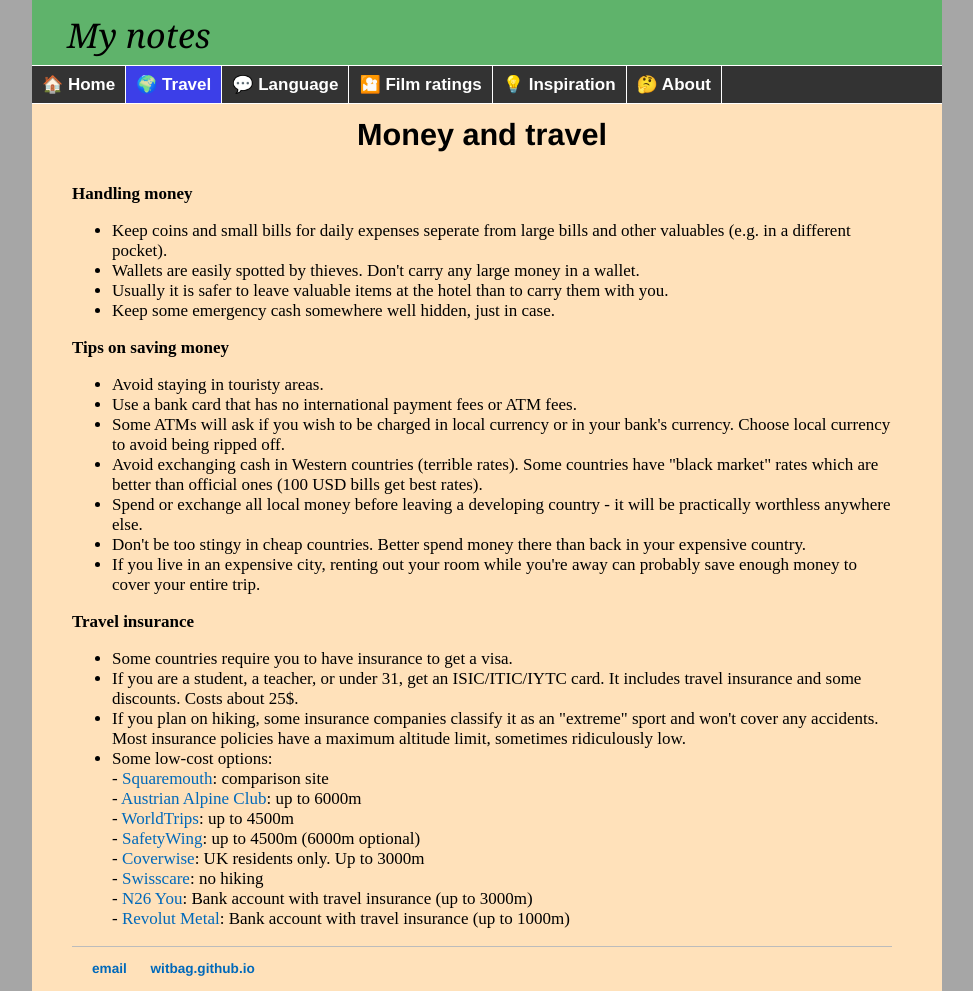
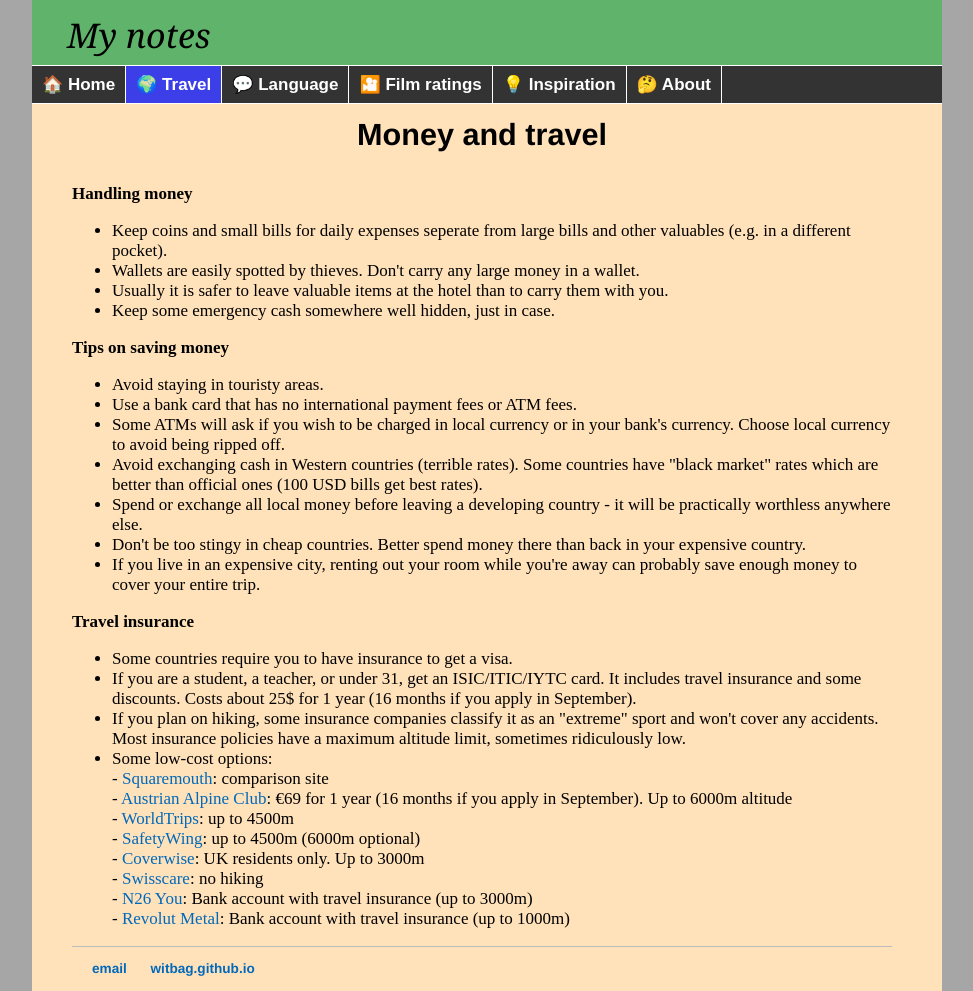
Before and after one commit to witbag/witbag.github.io, a Jekyll site: the page built from travel/money.html, in a window 1280 px wide. Shown: the whole page, without its empty margins (153-1126 px from the left). Built offline with Jekyll 4.4.1, drawn with Linux system fonts in a browser that asks for light colours.

Commit message:
Update money.html

```diff
--- a/travel/money.html
+++ b/travel/money.html
@@ -28,11 +28,11 @@ title: Travel advice
 <b>Travel insurance</b><br>
 <ul>
 <li>Some countries require you to have insurance to get a visa.
-<li>If you are a student, a teacher, or under 31, get an ISIC/ITIC/IYTC card. It includes travel insurance and some discounts. Costs about 25$.
+<li>If you are a student, a teacher, or under 31, get an ISIC/ITIC/IYTC card. It includes travel insurance and some discounts. Costs about 25$ for 1 year (16 months if you apply in September).
 <li>If you plan on hiking, some insurance companies classify it as an "extreme" sport and won't cover any accidents. Most insurance policies have a maximum altitude limit, sometimes ridiculously low.
 <li>Some low-cost options:<br>
 - <a href="https://www.squaremouth.com/" target=_blank>Squaremouth</a>: comparison site<br>
-- <a href="https://www.alpenverein.at/portal/service/mitgliedschaft/membership-benefits.php/" target=_blank>Austrian Alpine Club</a>: up to 6000m<br>
+- <a href="https://www.alpenverein.at/portal/service/mitgliedschaft/membership-benefits.php/" target=_blank>Austrian Alpine Club</a>: €69 for 1 year (16 months if you apply in September). Up to 6000m altitude<br>
 - <a href="https://www.worldtrips.com/en/" target=_blank>WorldTrips</a>: up to 4500m<br>
 - <a href="https://safetywing.com/nomad-insurance" target=_blank>SafetyWing</a>: up to 4500m (6000m optional)<br>
 - <a href="https://www.coverwise.co.uk/" target=_blank>Coverwise</a>: UK residents only. Up to 3000m<br>
```
